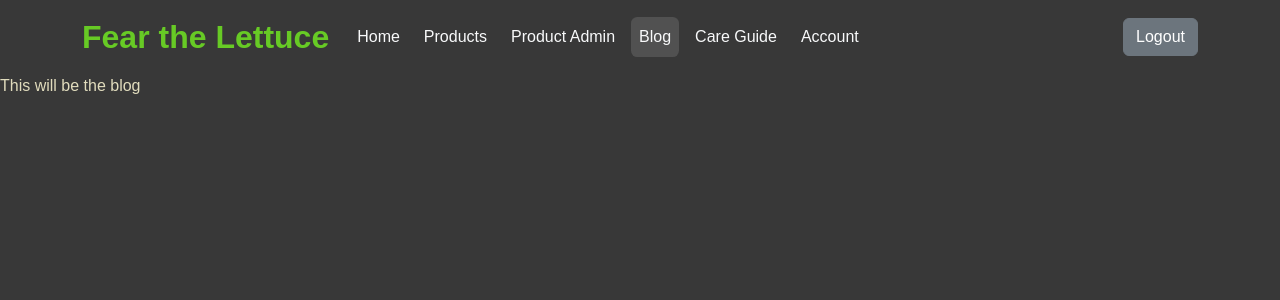
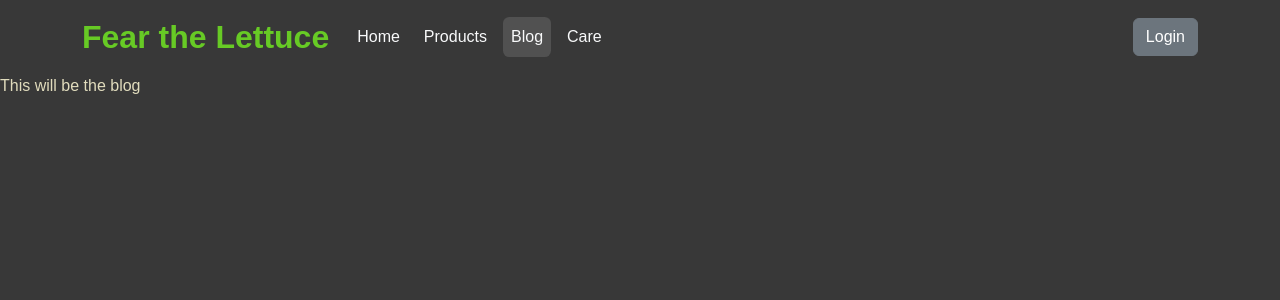
Before and after one commit to fearthelettuce/lettuce-carnivores-vue, a Vue app: page /blog in a window 1280 px wide. Shown: the top 300 px of the page. Built offline with nearby package versions, Linux system fonts and the light colour scheme.

Commit message:
added user roles and nav link validation

```diff
--- a/src/components/app/header/MainNavbar.vue
+++ b/src/components/app/header/MainNavbar.vue
@@ -1,6 +1,6 @@
 <template>
     <ul class="navbar-nav flex-row flex-wrap me-auto mb-2 mb-lg-0">
-        <li class="nav-item" v-for="item of navData">
+        <li class="nav-item" v-for="item of allowedNavLinks">
             <router-link
                 :to="item.path"
                 class="nav-link text-light"
@@ -11,9 +11,22 @@
 </template>
 
 <script setup lang="ts">
+import { computed } from 'vue';
+import {navData} from '@/router/index'
+import { useUserStore } from '@/components/modules/auth/stores/users';
 
-import {navData} from '@/router/index'
-
+const userStore = useUserStore()
+const allowedNavLinks = computed(() => {
+    let allowedNavData = navData
+    if(!userStore.getIsAdmin) {
+        allowedNavData = allowedNavData.filter((ele) => {console.log(ele.requiresAdmin); return !ele.requiresAdmin})
+    }
+    if(!userStore.getIsLoggedIn) {
+        allowedNavData = allowedNavData.filter((ele) => {return !ele.requiresLogin})
+    }
+    console.log(allowedNavData)
+    return allowedNavData
+})
 </script>
 
 <style scoped>
--- a/src/components/app/header/TheHeader.vue
+++ b/src/components/app/header/TheHeader.vue
@@ -25,12 +25,12 @@
                     </div>
                     <MainNavbar />
                 </div>
-
                 <button
+                    v-if="!userStore.getIsLoggedIn"
                     type="button"
                     class="btn btn-secondary"
                     @click="router.push('/account')"
-                    v-if="userStore.getIsLoggedIn">
+                    >
                     Login
                 </button>
                 <button
@@ -57,8 +57,6 @@ function underConstruction() {
     alert('This feature has not been fully implemented yet!')
 }
 
-//TODO: Login/Logout button labels not working.  I give up
-
 </script>
 
 <style scoped>
--- a/src/components/modules/auth/stores/users.ts
+++ b/src/components/modules/auth/stores/users.ts
@@ -1,18 +1,22 @@
 import { defineStore } from 'pinia'
 import { createUser, loginWithEmail, loginWithGoogle, logoutUser } from '@/apis/authServices'
-
+import {findDocById} from '@/apis/dataServices'
 
 export const useUserStore = defineStore('user', {
     state: () => ({
         isLoggedIn: false,
         isAdmin: false,
+    }),
 
-    }),
     getters: {
         getIsLoggedIn: (state) => {
             return state.isLoggedIn
+        },
+        getIsAdmin: (state) => {
+            return state.isAdmin
         }
     },
+
     actions: {
         async register(email: string, password: string) {
             const res = await createUser(email, password)
@@ -25,14 +29,26 @@ export const useUserStore = defineStore('user', {
             const res = await loginWithEmail(email, password)
             if(res && res.success) {
                 this.isLoggedIn = true
+                console.log(res)
+                if(res.user.uid) {
+                    this.getUserInformation(res.user.uid)
+                }
                 return {res}
             }
-
         },
         async logout(){
             const res = await logoutUser()
             if(res.success) {
                 this.isLoggedIn = false
+                this.isAdmin = false
+            }
+        },
+        async getUserInformation(userId: string) {
+            const res = await findDocById('users',userId)
+            if(res) {
+                if(res.roles.admin) {
+                    this.isAdmin = true
+                }
             }
         }
     }
--- a/src/router/index.ts
+++ b/src/router/index.ts
@@ -11,36 +11,48 @@ const routeData = [
       name: 'home',
       label: 'Home',
       component: HomeView,
+      requiresLogin: false,
+      requiresAdmin: false,
     },
     {
       path: "/products",
       name: 'products',
       label: 'Products',
-      component: ProductsView
+      component: ProductsView,
+      requiresLogin: false,
+      requiresAdmin: false,
     },
     {
       path: "/productadmin",
       name: 'productAdmin',
       label: 'Product Admin',
-      component: ProductAdminView
+      component: ProductAdminView,
+      requiresLogin: true,
+      requiresAdmin: true,
     },
     {
       path: "/blog",
       name: 'blog',
       label: 'Blog',
-      component: BlogView
+      component: BlogView,
+      requiresLogin: false,
+      requiresAdmin: false,
     },
     {
       path: "/care",
       name: 'care',
-      label: 'Care Guide',
-      component: CareGuideView
+      label: 'Care',
+      component: CareGuideView,
+      requiresLogin: false,
+      requiresAdmin: false,
     },
     {
       path: "/account",
       name: 'account',
       label: 'Account',
-      component: LoginView
+      component: LoginView,
+      requiresLogin: true,
+      requiresAdmin: false,
     }
 ]
 
```
